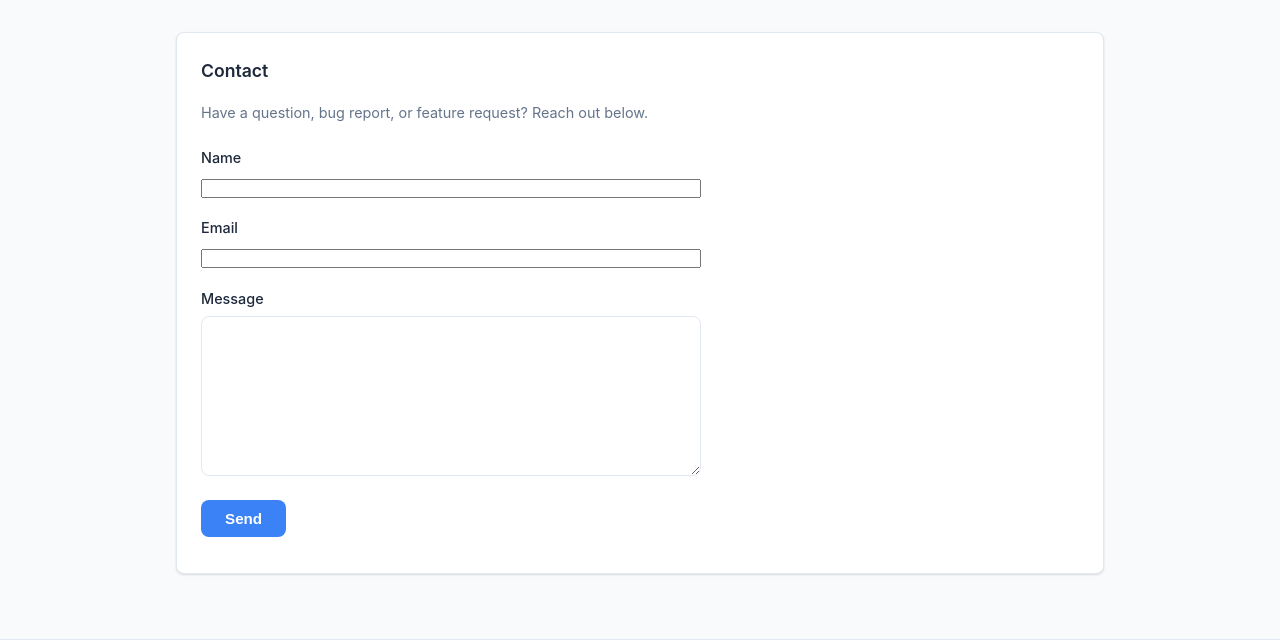
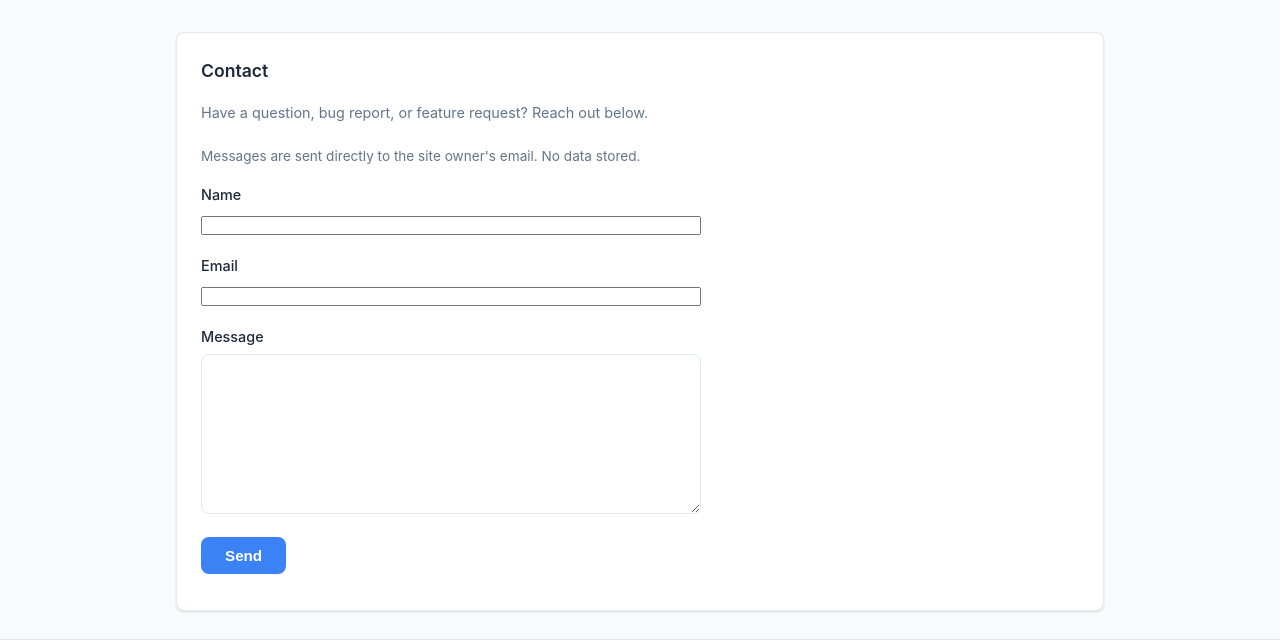
Before and after one commit to ziad0ayman/audio-durations, a Flask app: page /contact in a window 1280 px wide. Shown: the part 65-705 px from the top of the page. Run offline with Flask 3, Linux system fonts and the light colour scheme.

Commit message:
Wire contact form to email via SMTP env vars

```diff
--- a/app.py
+++ b/app.py
@@ -1,12 +1,15 @@
 import os
-import tempfile
+import re
 import json
 import time
+import smtplib
 import threading
+import tempfile
+import secrets
 from pathlib import Path
+from email.message import EmailMessage
 from flask import Flask, render_template, request, jsonify, send_file, session
 from werkzeug.utils import secure_filename
-import secrets
 
 from align import align, format_time
 
@@ -31,6 +34,29 @@ def privacy():
     return render_template("privacy.html")
 
 
+def send_contact_email(name, email, message):
+    to = os.environ.get("CONTACT_EMAIL", "")
+    smtp_host = os.environ.get("SMTP_HOST", "")
+    smtp_port = int(os.environ.get("SMTP_PORT", 587))
+    smtp_user = os.environ.get("SMTP_USER", "")
+    smtp_pass = os.environ.get("SMTP_PASS", "")
+
+    if not to or not smtp_host:
+        app.logger.info("Contact from %s (%s): %s", name, email, message[:100])
+        return
+
+    msg = EmailMessage()
+    msg["Subject"] = f"Audio Durations contact from {name}"
+    msg["From"] = smtp_user
+    msg["To"] = to
+    msg.set_content(f"Name: {name}\nEmail: {email}\n\nMessage:\n{message}")
+
+    with smtplib.SMTP(smtp_host, smtp_port) as s:
+        s.starttls()
+        s.login(smtp_user, smtp_pass)
+        s.send_message(msg)
+
+
 @app.route("/contact", methods=["GET", "POST"])
 def contact():
     if request.method == "POST":
@@ -39,7 +65,11 @@ def contact():
         message = request.form.get("message", "").strip()
         if not name or not email or not message:
             return jsonify({"error": "All fields required"}), 400
-        app.logger.info("Contact from %s (%s): %s", name, email, message[:100])
+        try:
+            send_contact_email(name, email, message)
+        except Exception as e:
+            app.logger.error("Failed to send contact email: %s", e)
+            return jsonify({"error": "Failed to send. Try again later."}), 500
         return jsonify({"ok": True})
     return render_template("contact.html")
 
@@ -69,16 +99,14 @@ def do_align():
     if ext not in ALLOWED_EXT:
         return jsonify({"error": f"Unsupported format: {ext}. Allowed: {', '.join(ALLOWED_EXT)}"}), 400
 
-    import re as _re
-
     raw = request.form.get("sentences", "").strip()
     if not raw:
         return jsonify({"error": "No transcript provided"}), 400
 
     raw = raw.replace("\n", " ")
-    raw = _re.sub(r"\s+", " ", raw)
+    raw = re.sub(r"\s+", " ", raw)
 
-    sentences = _re.split(r"(?<=[.!?])\s+", raw)
+    sentences = re.split(r"(?<=[.!?])\s+", raw)
     sentences = [s.strip() for s in sentences if s.strip()]
     sentences = [s for s in sentences if s not in (".", "!", "?")]
 
@@ -137,8 +165,7 @@ def download():
     results = data["results"]
 
     if fmt == "json":
-        import json as json_lib
-        body = json_lib.dumps(results, indent=2, ensure_ascii=False)
+        body = json.dumps(results, indent=2, ensure_ascii=False)
         return body, 200, {"Content-Type": "application/json", "Content-Disposition": "attachment; filename=alignment.json"}
     elif fmt == "csv":
         import io
--- a/templates/contact.html
+++ b/templates/contact.html
@@ -23,6 +23,10 @@
     <h2>Contact</h2>
     <p style="color:var(--text-muted);font-size:.9rem;line-height:1.7;margin-bottom:20px;">
       Have a question, bug report, or feature request? Reach out below.
+    </p>
+
+    <p style="color:var(--text-muted);font-size:.85rem;margin-bottom:16px;">
+      Messages are sent directly to the site owner's email. No data stored.
     </p>
 
     <form id="contact-form" style="max-width:500px;">
```
Also changed, not shown: README.md.
